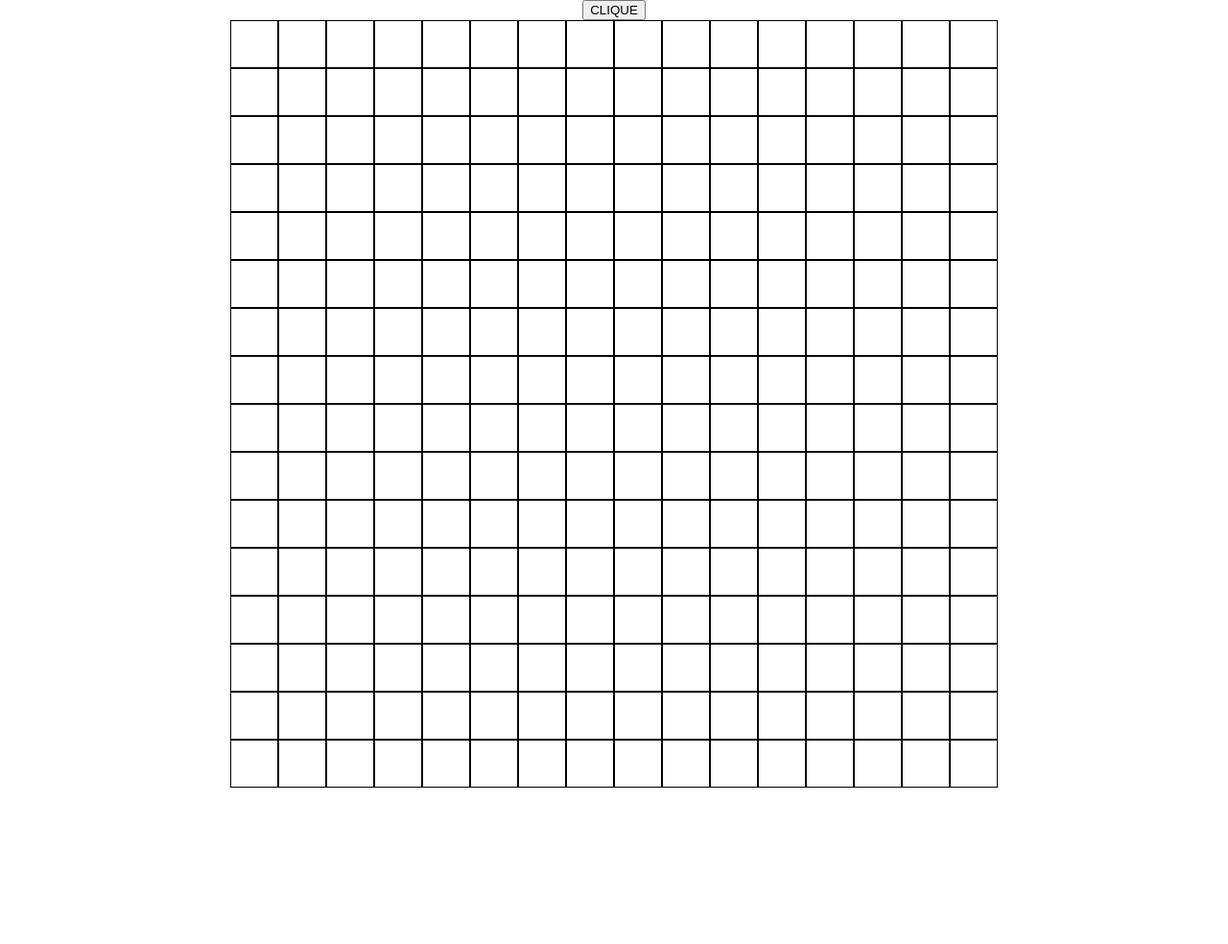
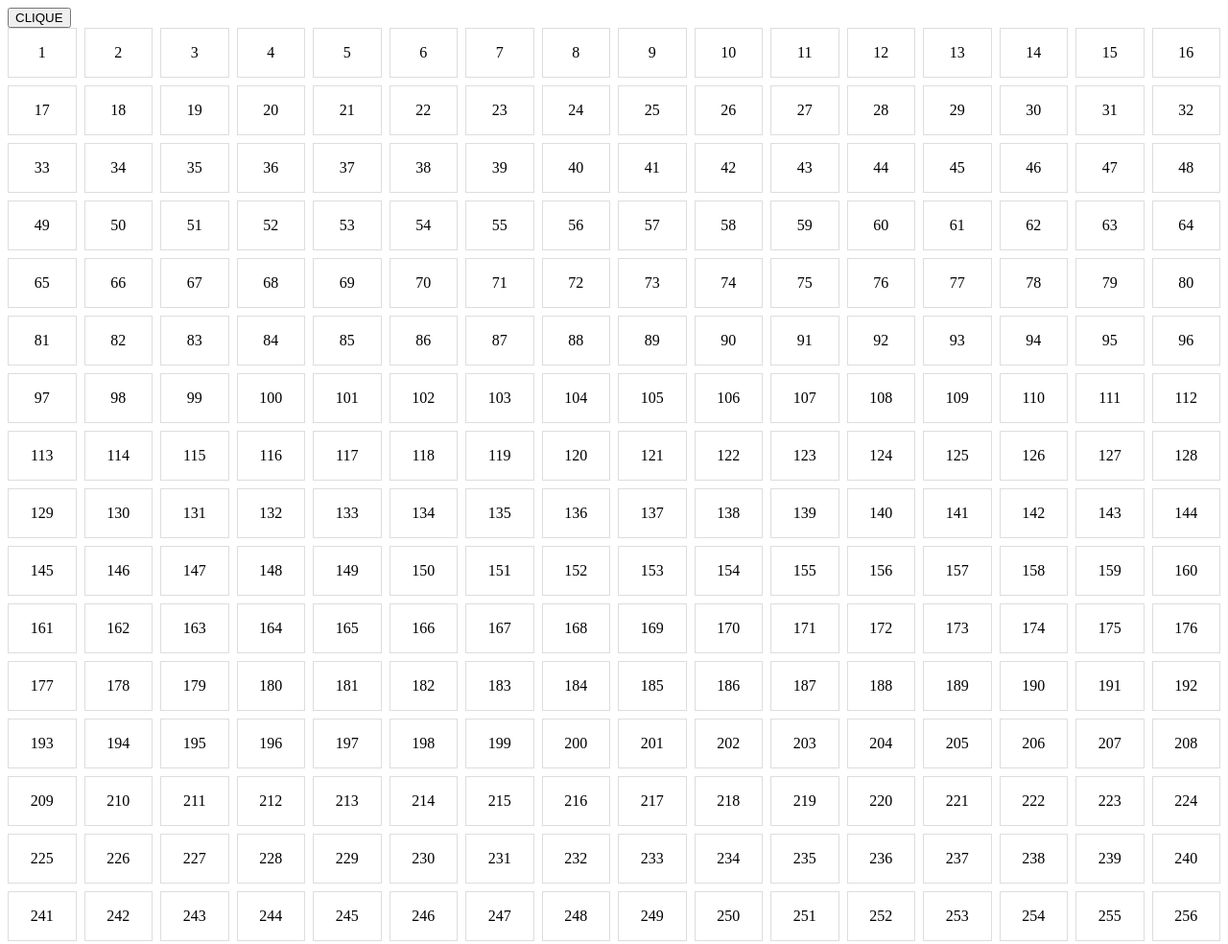
Before and after one commit to yannclergue/Odin-Project_Etch-a-Sketch, a plain HTML site: page index.html in a window 1280 px wide. Shown: the whole page at 96% size. Before the commit the page ends 821 px from the top, so only its background shows below. Drawn offline with Linux system fonts and the light colour scheme.

Commit message:
Faire fonctioner
TOut le système fonctionne maintenant !
Il est l'heure de rajouter les petits plus

```diff
--- a/js/js.js
+++ b/js/js.js
@@ -1,15 +1,16 @@
+const container = document.querySelector(".container");
 
-function boucleDiv(repeat){
-    for (let i = 0; i < repeat; i++){
-        let div = document.createElement("div");
-        div.style.height = "50px"
-        div.style.width = "50px"
-        div.style.border = "1px solid black"
-        document.querySelector(".container").appendChild(div)
-    }
-}
+function makeRows(rows, cols) {
+  container.style.setProperty('--grid-rows', rows);
+  container.style.setProperty('--grid-cols', cols);
+  for (i = 0; i < (rows * cols); i++) {
+    let cell = document.createElement("div");
+    cell.innerText = (i + 1);
+    container.appendChild(cell).className = "grid-item";
+  };
+};
 
-let nombreDiv = boucleDiv(256)
+makeRows(16, 16)
 
 function couleur() {
     let div = document.querySelectorAll(".container div")
@@ -37,7 +38,7 @@ boutton.addEventListener("click", () => {
         div.remove()
     });
 
-    boucleDiv(value)
+    makeRows(value, value)
 
     couleur();
 
--- a/style/style.css
+++ b/style/style.css
@@ -1,18 +1,19 @@
-* {
-    box-sizing: border-box;
-}
 
-body{
-    margin: 0;
-    scroll-behavior: smooth;
-    display: flex;
-    flex-direction: column;
-    justify-content: center;
-    align-items: center;
-}
 
-.container {
-    display: flex;
-    flex-wrap: wrap;
-    max-width: 800px;
-}
+:root {
+    --grid-cols: 1;
+    --grid-rows: 1;
+  }
+
+  .container {
+    display: grid;
+    grid-gap: 0.5em;
+    grid-template-rows: repeat(var(--grid-rows), 1fr);
+    grid-template-columns: repeat(var(--grid-cols), 1fr);
+  }
+
+  .grid-item {
+    padding: 1em;
+    border: 1px solid #ddd;
+    text-align: center;
+  }
```
